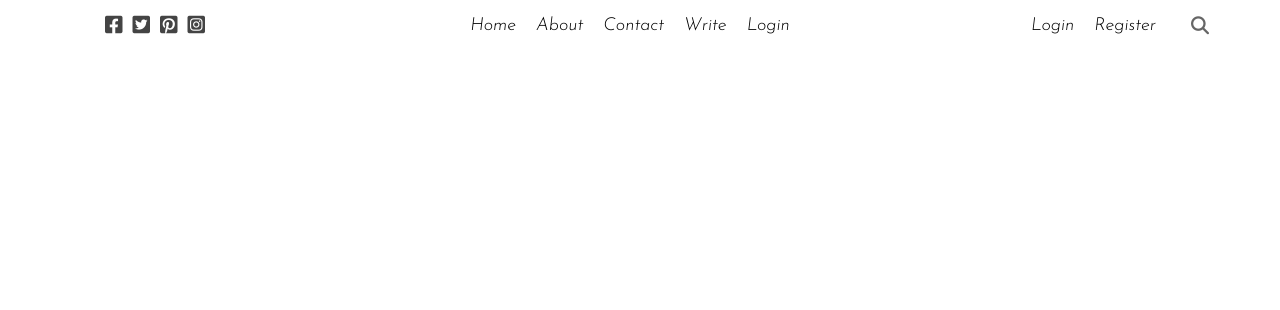
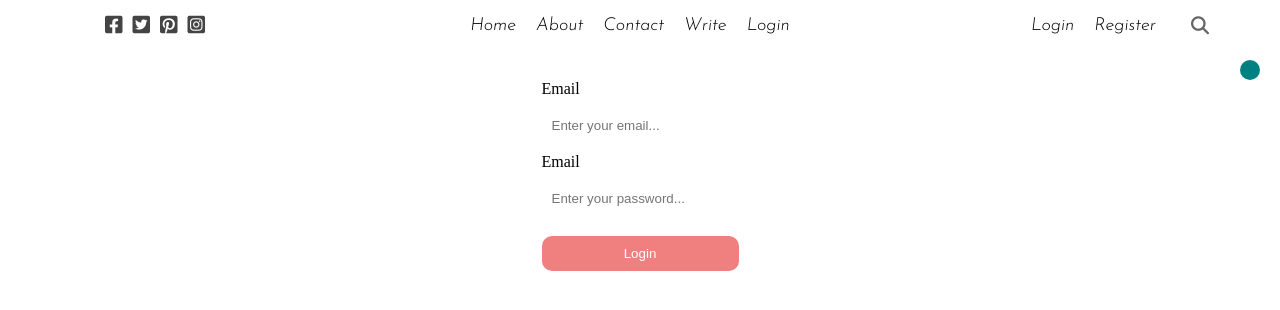
Before and after one commit to Zobeir-Rigi/blog-team-work, a React (Create React App) app: page /login in a window 1280 px wide. Shown: the top 310 px of the page. Built offline with nearby package versions, Linux system fonts and the light colour scheme.

Commit message:
Login page completed

```diff
--- a/public/index.html
+++ b/public/index.html
@@ -35,18 +35,10 @@
       margin: 0;
     }
   </style>
+
   <body>
-    <noscript>You need to enable JavaScript to run this app.</noscript>
+
     <div id="root"></div>
-    <!--
-      This HTML file is a template.
-      If you open it directly in the browser, you will see an empty page.
 
-      You can add webfonts, meta tags, or analytics to this file.
-      The build step will place the bundled scripts into the <body> tag.
-
-      To begin the development, run `npm start` or `yarn start`.
-      To create a production bundle, use `npm run build` or `yarn build`.
-    -->
   </body>
 </html>
--- a/src/App.js
+++ b/src/App.js
@@ -5,6 +5,7 @@ import Home from "./comp/Home";
 // import Settings from "./comp/Settings";
 import Single from "./comp/Single";
 import TopBar from "./comp/TopBar";
+import Login from "./comp/Login";
 
 import { BrowserRouter, Routes, Route } from "react-router-dom";
 
@@ -16,7 +17,7 @@ function App() {
       <Routes>
         <Route path="/" element={<Home />} />
         {/* <Route path="/write" element={user ? <Write /> : <Register />} /> */}
-        {/* <Route path="/login" element={<Login />} /> */}
+        <Route path="/login" element={<Login />} />
         {/* <Route path="/register" element={user ? <Home /> : <Register />} /> */}
         {/* <Route path="/settings" element={user ? <Settings /> : <Register />} /> */}
         <Route path="/post/:postId" element={<Single />} />
--- /dev/null
+++ b/src/comp/Login.jsx
@@ -0,0 +1,32 @@
+import React from 'react';
+import "../styles/Login.css";
+
+function Login() {
+  return (
+    <div className="login">
+      <span className="loginTitle"></span>
+      <form action="" className="loginForm">
+        <label htmlFor="email">Email</label>
+        <input
+          type="text"
+          className="loginInput"
+          placeholder="Enter your email..."
+          id="email"
+        />
+
+        <label htmlFor="password">Email</label>
+        <input
+          type="text"
+          className="loginInput"
+          placeholder="Enter your password..."
+          id="password"
+        />
+
+        <button className="loginButton">Login</button>
+      </form>
+      <button className="loginRegisterButton"></button>
+    </div>
+  );
+}
+
+export default Login
--- /dev/null
+++ b/src/styles/Login.css
@@ -0,0 +1,51 @@
+.login {
+    height: calc(100vh -50px);
+    display: flex;
+    flex-direction: column;
+    align-items: center;
+    justify-content: center;
+    background: linear-gradient(rgba(255,255,255,0.5)), url("https://images.unsplash.com/photo-1522836924445-4478bdeb860c?ixlib=rb-4.0.3&ixid=MnwxMjA3fDB8MHxwaG90by1wYWdlfHx8fGVufDB8fHx8&auto=format&fit=crop&w=869&q=80");
+    background-size: cover;
+}
+
+.loginTitle {
+    font-size: 50px;
+}
+
+.loginForm {
+    margin: 20px;
+    display: flex;
+    flex-direction: column;
+}
+
+.loginForm label {
+    margin: 10px 0;
+}
+
+.loginInput {
+    padding: 10px;
+    background-color: white;
+    border: none;
+}
+
+.loginButton {
+    margin-top: 20px;
+    cursor: pointer;
+    background-color: lightcoral;
+    border: none;
+    color: white;
+    border-radius: 10px;
+    padding: 10px;
+}
+
+.loginRegisterButton {
+    position: absolute;
+    top: 60px;
+    right: 20px;
+    background-color: teal;
+    cursor: pointer;
+    border: none;
+    padding: 10px;
+    color: white;
+    border-radius: 10px;
+}
```
